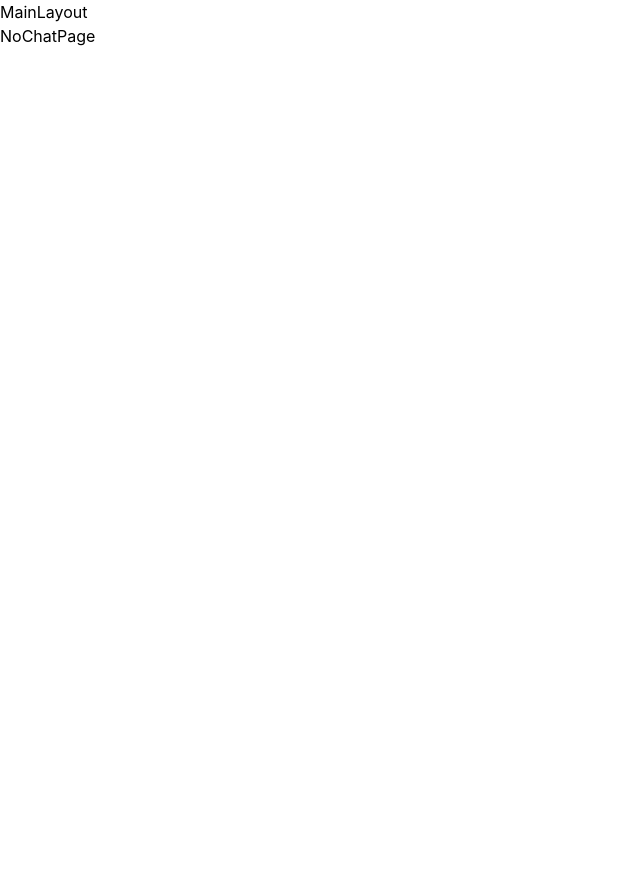
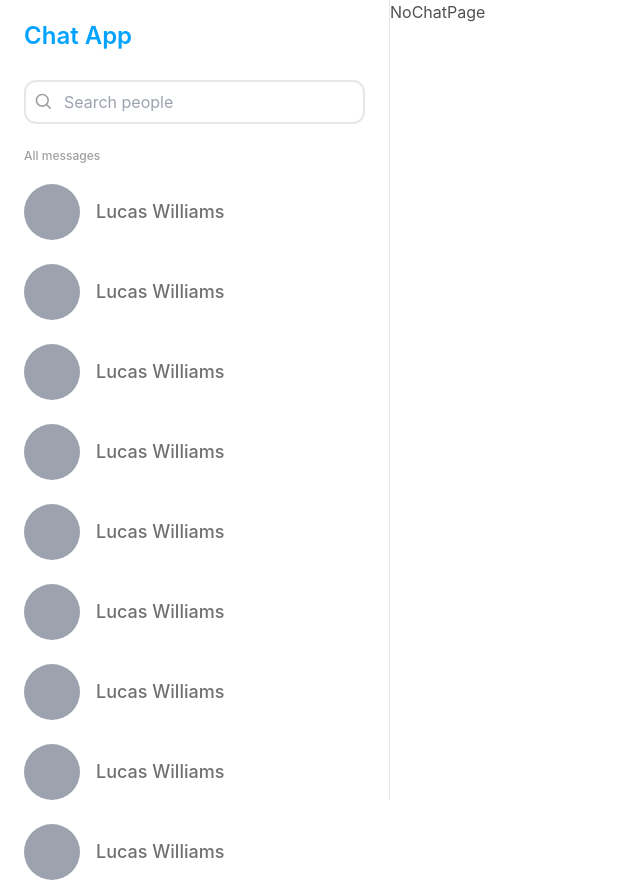
Before and after one commit to DmitryVasylenko0808/Chat-App, a React app in the folder client/: page / in a window 1280 px wide. Shown: the top 890 px of the page, without its empty margins (0-640 px from the left). Before the commit the page ends 800 px from the top, so only its background shows below. Built offline with nearby package versions, Linux system fonts and the light colour scheme; no server answers; sample sign-in values are in the browser's storage; the HTML template or start-up script is replaced by a standard one.

Commit message:
create sidebar

```diff
--- a/client/package.json
+++ b/client/package.json
@@ -15,9 +15,11 @@
     "react": "^18.2.0",
     "react-dom": "^18.2.0",
     "react-hook-form": "^7.51.5",
+    "react-icons": "^5.2.1",
     "react-redux": "^9.1.2",
     "react-router": "^6.23.1",
     "react-router-dom": "^6.23.1",
+    "socket.io-client": "^4.7.5",
     "zod": "^3.23.8"
   },
   "devDependencies": {
--- a/client/src/App.tsx
+++ b/client/src/App.tsx
@@ -8,13 +8,12 @@ import AuthLayout from "./layouts/AuthLayout";
 import SignInPage from "./pages/SignInPage";
 import SignUpPage from "./pages/SignUpPage";
 import { useAuth } from "./hooks/useAuth";
+import RequireAuth from "./components/RequireAuth";
 
 function App() {
   const { isAuthenticated, setAuthData } = useAuth();
 
   useEffect(() => {
-    console.log("app");
-
     if (isAuthenticated) {
       setAuthData();
     }
@@ -22,10 +21,12 @@ function App() {
 
   return (
     <Routes>
-      <Route path="/" element={<MainLayout />}>
-        <Route index element={<NoChatPage />} />
-        <Route path="/chat/:id" element={<ChatPage />} />
-        <Route path="/chat-create/:receiverId" element={<CreateChatPage />} />
+      <Route element={<RequireAuth />}>
+        <Route path="/" element={<MainLayout />}>
+          <Route index element={<NoChatPage />} />
+          <Route path="/chat/:id" element={<ChatPage />} />
+          <Route path="/chat-create/:receiverId" element={<CreateChatPage />} />
+        </Route>
       </Route>
       <Route path="auth" element={<AuthLayout />}>
         <Route path="sign-in" element={<SignInPage />} />
--- /dev/null
+++ b/client/src/components/ChatItem.tsx
@@ -0,0 +1,16 @@
+import React from "react";
+import { NavLink } from "react-router-dom";
+
+const ChatItem = () => {
+  return (
+    <NavLink
+      to={`/chat/1`}
+      className="py-3 px-6 flex items-center gap-4 hover:bg-chat-blue-normal/20"
+    >
+      <div className="w-14 h-14 rounded-full bg-gray-400" />
+      <p className="text-lg font-medium text-chat-item">Lucas Williams</p>
+    </NavLink>
+  );
+};
+
+export default ChatItem;
--- /dev/null
+++ b/client/src/components/ChatsList.tsx
@@ -0,0 +1,26 @@
+import React from "react";
+import ChatItem from "./ChatItem";
+
+const ChatsList = () => {
+  return (
+    <div className="">
+      <h2 className="mb-2 px-6 text-xs text-chat-gray-light font-medium">
+        All messages
+      </h2>
+      <div className="flex flex-col h-chatList overflow-y-scroll no-scrollbar">
+        <ChatItem />
+        <ChatItem />
+        <ChatItem />
+        <ChatItem />
+        <ChatItem />
+        <ChatItem />
+        <ChatItem />
+        <ChatItem />
+        <ChatItem />
+        <ChatItem />
+      </div>
+    </div>
+  );
+};
+
+export default ChatsList;
--- /dev/null
+++ b/client/src/components/LogOut.tsx
@@ -0,0 +1,21 @@
+import React from "react";
+import { useAuth } from "../hooks/useAuth";
+import { BiSolidLogOut } from "react-icons/bi";
+
+const LogOut = () => {
+  const { logOut } = useAuth();
+
+  return (
+    <div className="mt-auto bg-chat-blue-normal">
+      <button
+        onClick={logOut}
+        className="py-5 px-6 text-4xl text-white font-semibold bg-inherit hover:bg-chat-blue-active active:bg-chat-blue-active"
+        aria-label="log out"
+      >
+        <BiSolidLogOut />
+      </button>
+    </div>
+  );
+};
+
+export default LogOut;
--- /dev/null
+++ b/client/src/components/Logo.tsx
@@ -0,0 +1,14 @@
+import React from "react";
+import { Link } from "react-router-dom";
+
+const Logo = () => {
+  return (
+    <div className="pt-5 pb-7">
+      <h1 className="text-2xl text-chat-blue-normal font-semibold">
+        <Link to="/">Chat App</Link>
+      </h1>
+    </div>
+  );
+};
+
+export default Logo;
--- /dev/null
+++ b/client/src/components/RequireAuth.tsx
@@ -0,0 +1,11 @@
+import React from "react";
+import { useAuth } from "../hooks/useAuth";
+import { Navigate, Outlet } from "react-router";
+
+const RequireAuth = () => {
+  const { isAuthenticated } = useAuth();
+
+  return isAuthenticated ? <Outlet /> : <Navigate to="/auth/sign-in" />;
+};
+
+export default RequireAuth;
--- /dev/null
+++ b/client/src/components/SearchBar.tsx
@@ -0,0 +1,16 @@
+import React from "react";
+import { BiSearch } from "react-icons/bi";
+
+const SearchBar = () => {
+  return (
+    <div className="mb-6 p-2 border-2 rounded-xl flex items-center gap-2.5 text-chat-gray-strength">
+      <BiSearch className="text-chat-gray-light" size={22} />
+      <input
+        className="block w-full outline-none"
+        placeholder="Search people"
+      />
+    </div>
+  );
+};
+
+export default SearchBar;
--- /dev/null
+++ b/client/src/components/SideBar.tsx
@@ -0,0 +1,20 @@
+import React from "react";
+import Logo from "./Logo";
+import SearchBar from "./SearchBar";
+import ChatsList from "./ChatsList";
+import LogOut from "./LogOut";
+
+const SideBar = () => {
+  return (
+    <div className="w-sidebar h-full border-r flex flex-col">
+      <div className="px-6">
+        <Logo />
+        <SearchBar />
+      </div>
+      <ChatsList />
+      <LogOut />
+    </div>
+  );
+};
+
+export default SideBar;
--- a/client/src/index.css
+++ b/client/src/index.css
@@ -7,8 +7,26 @@ html {
     font-style: normal;
     font-weight: 400;
     font-size: 16px;
+
+    color: #515151;
 }
 
 html, body, #root {
     min-height: 100vh;
 }
+
+.active {
+    @apply bg-chat-blue-normal/20
+}
+
+@layer utilities {
+    .no-scrollbar::-webkit-scrollbar {
+        display: none;
+    }
+
+    .no-scrollbar {
+        -ms-overflow-style: none;
+        scrollbar-width: none;
+    }
+
+}
--- a/client/src/layouts/MainLayout.tsx
+++ b/client/src/layouts/MainLayout.tsx
@@ -1,11 +1,16 @@
-import React from "react";
+import React, { useEffect } from "react";
 import { Outlet } from "react-router";
+import { useAppSelector } from "../redux/hooks";
+import { io } from "socket.io-client";
+import SideBar from "../components/SideBar";
 
 const MainLayout = () => {
   return (
-    <div>
-      <div>MainLayout</div>
-      <Outlet />
+    <div className="flex h-screen">
+      <SideBar />
+      <div className="flex-auto">
+        <Outlet />
+      </div>
     </div>
   );
 };
--- a/client/tailwind.config.js
+++ b/client/tailwind.config.js
@@ -17,8 +17,15 @@ export default {
             normal: "#00A3FF",
             active: "#009AF1"
           },
-          bg: "#E7E7E7"
+          bg: "#E7E7E7",
+          item: "#717171"
         }
+      },
+      width: {
+        "sidebar": "390px"
+      },
+      height: {
+        chatList: "720px"
       },
       maxWidth: {
         "auth-form": "500px"
```
Also changed, not shown: 1 other file (tests, documents, lock files or other folders).
